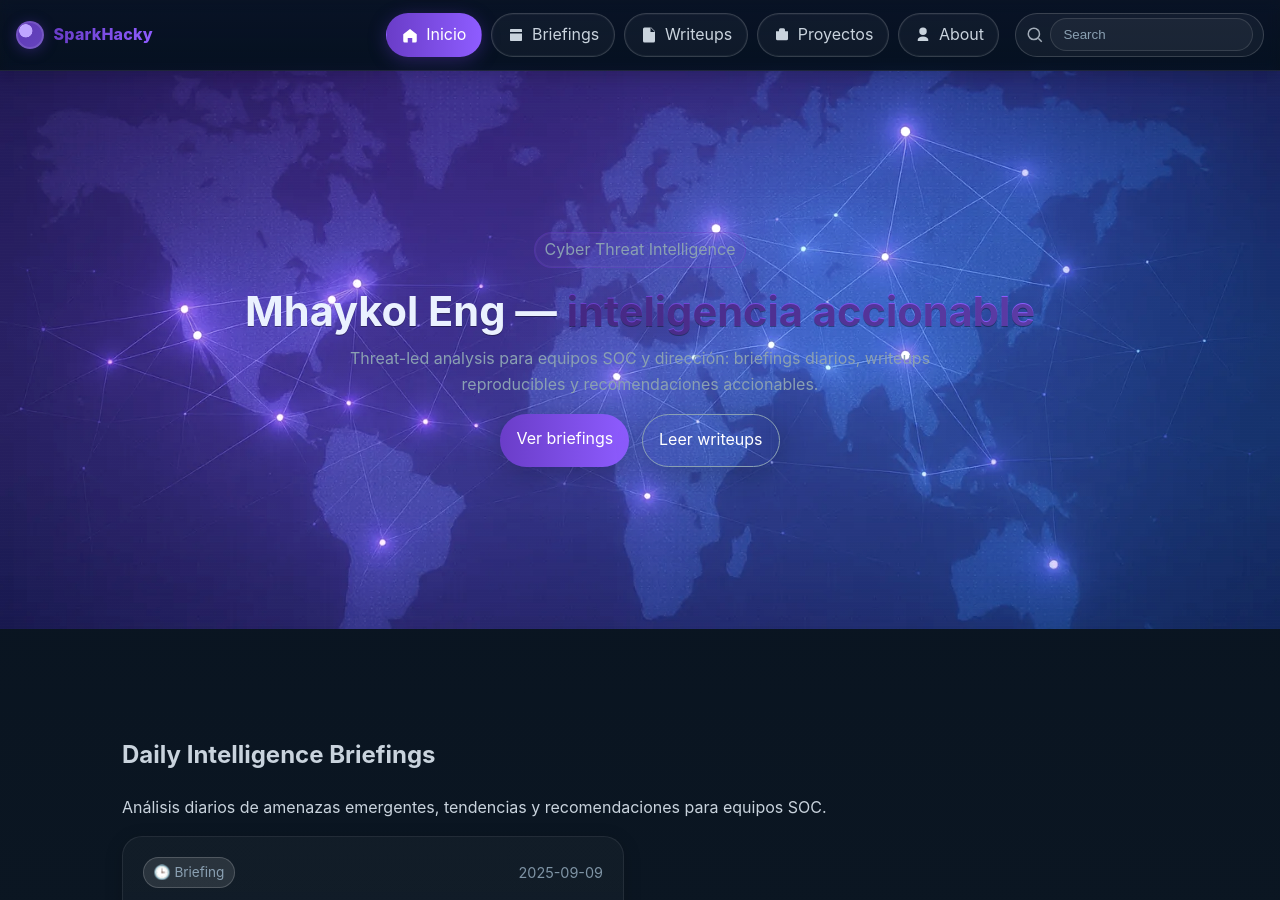
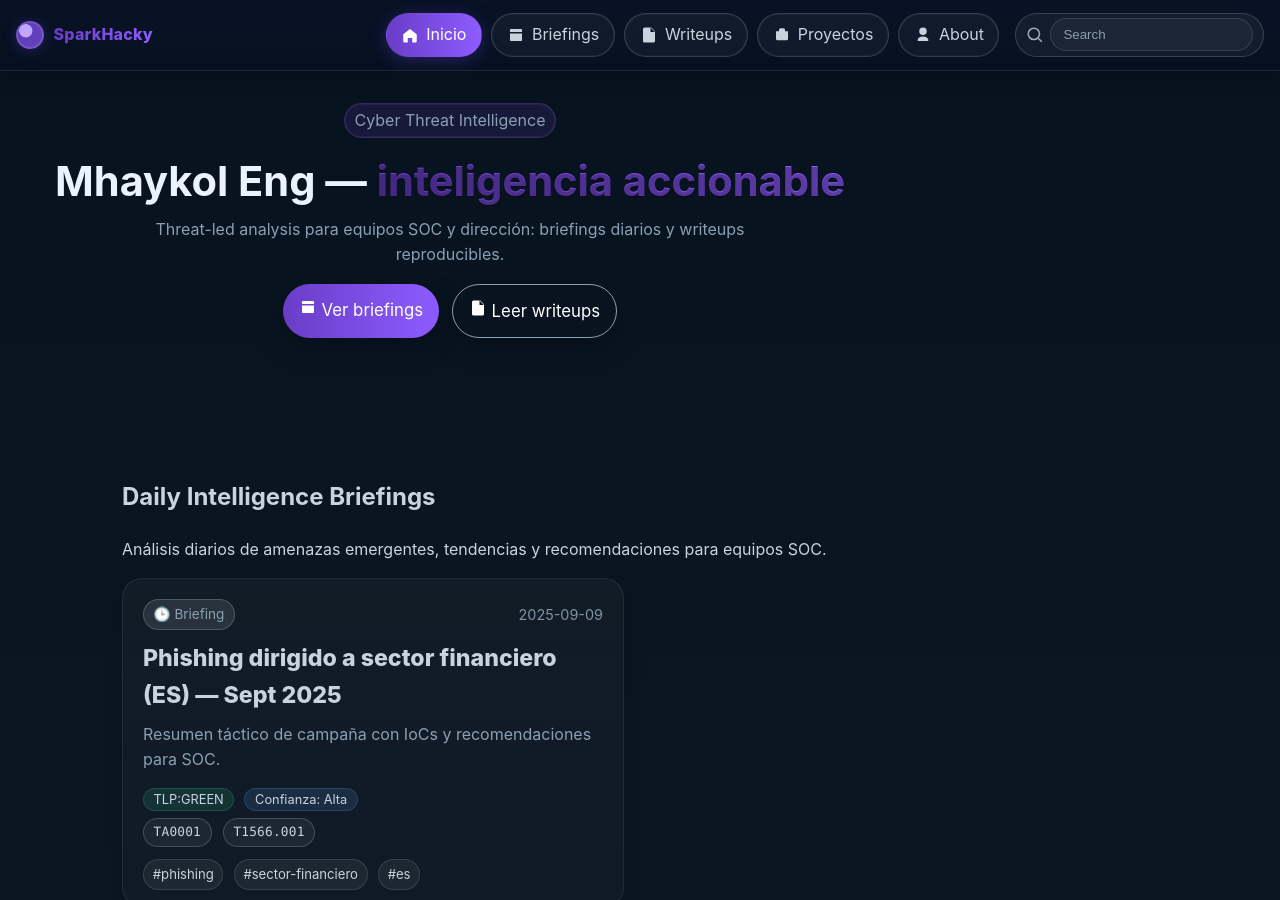
Before and after one commit to Sparkhacky/sparkhacky.github.io, a Jekyll site: the page built from index.html, in a window 1280 px wide and 900 px high. Built offline with Jekyll 4.4.1, drawn with Linux system fonts in a browser that asks for light colours.

Commit message:
Update header.html

```diff
--- a/_includes/header.html
+++ b/_includes/header.html
@@ -1,15 +1,15 @@
-<a class="skip-link" href="#main">Saltar al contenido</a>
-<header class="hero">
-  <img class="hero-bg" src="{{ '/assets/images/hero-cti.webp' | relative_url }}" alt="Mapa/Grafo CTI difuminado" loading="eager">
-  <div class="hero-overlay"></div>
-  <div class="hero-ink"></div>
 <div class="hero-copy">
   <p class="pill">Cyber Threat Intelligence</p>
   <h1>Mhaykol Eng — <span>inteligencia accionable</span></h1>
-    <p>Threat-led analysis para equipos SOC y dirección: briefings diarios, writeups reproducibles y recomendaciones accionables.</p>
+  <p>Threat-led analysis para equipos SOC y dirección: briefings diarios y writeups reproducibles.</p>
   <nav class="hero-cta">
-      <a class="btn" href="{{ '/blog/' | relative_url }}">Ver briefings</a>
-      <a class="btn ghost" href="{{ '/writeups/' | relative_url }}">Leer writeups</a>
+    <a class="btn btn-xl" href="{{ '/blog/' | relative_url }}">
+      <svg class="i" viewBox="0 0 24 24" aria-hidden="true"><path d="M5 4h14a1 1 0 0 1 1 1v3H4V5a1 1 0 0 1 1-1zm-1 6h16v9a1 1 0 0 1-1 1H5a1 1 0 0 1-1-1V10z" fill="currentColor"/></svg>
+      <span>Ver briefings</span>
+    </a>
+    <a class="btn btn-xl ghost" href="{{ '/writeups/' | relative_url }}">
+      <svg class="i" viewBox="0 0 24 24" aria-hidden="true"><path d="M6 2h9l5 5v13a2 2 0 0 1-2 2H6a2 2 0 0 1-2-2V4a2 2 0 0 1 2-2zM14 2v6h6" fill="currentColor"/></svg>
+      <span>Leer writeups</span>
+    </a>
   </nav>
 </div>
-</header>
```
Lines whose indentation alone changed are shown as unchanged.
